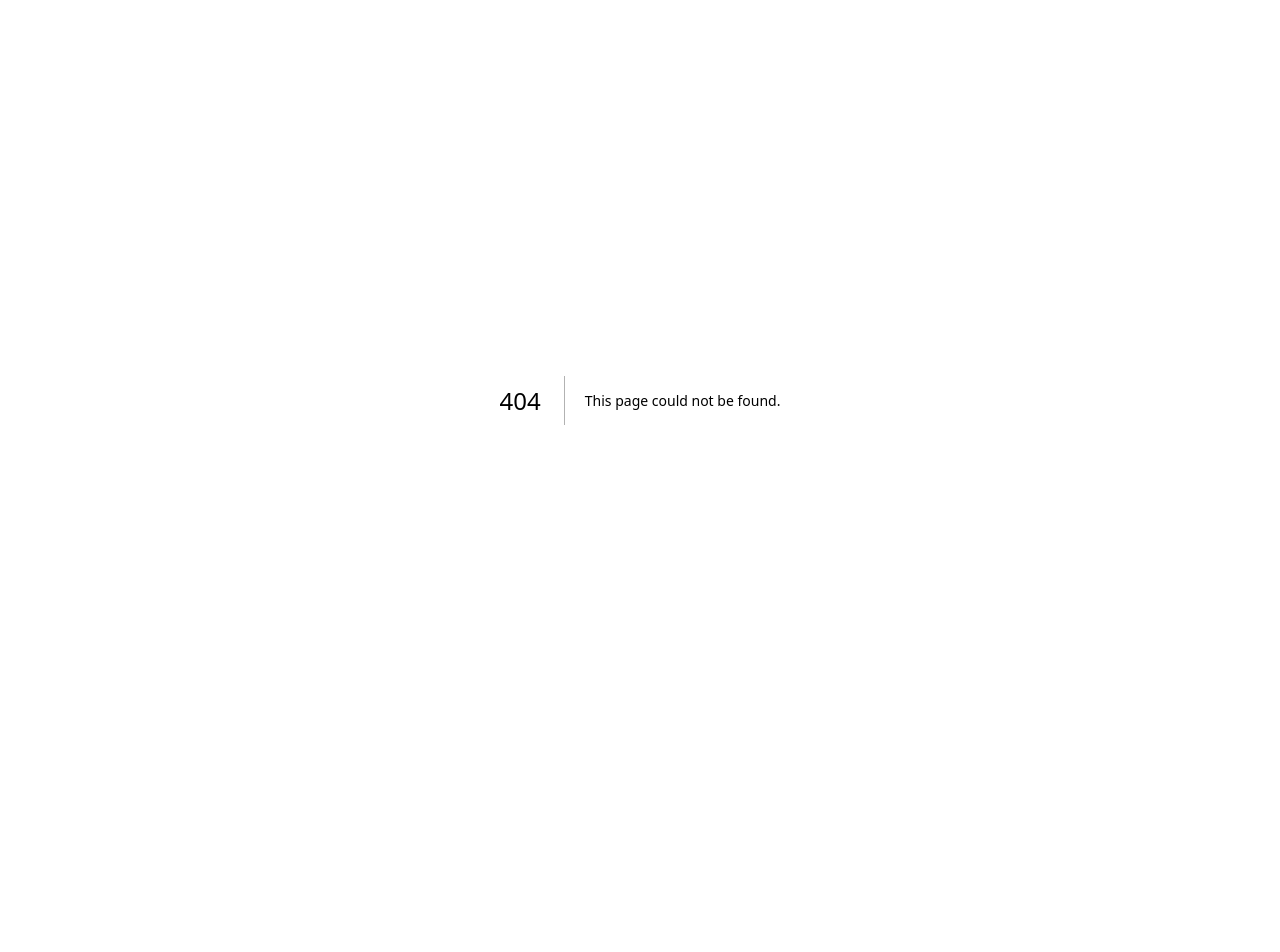
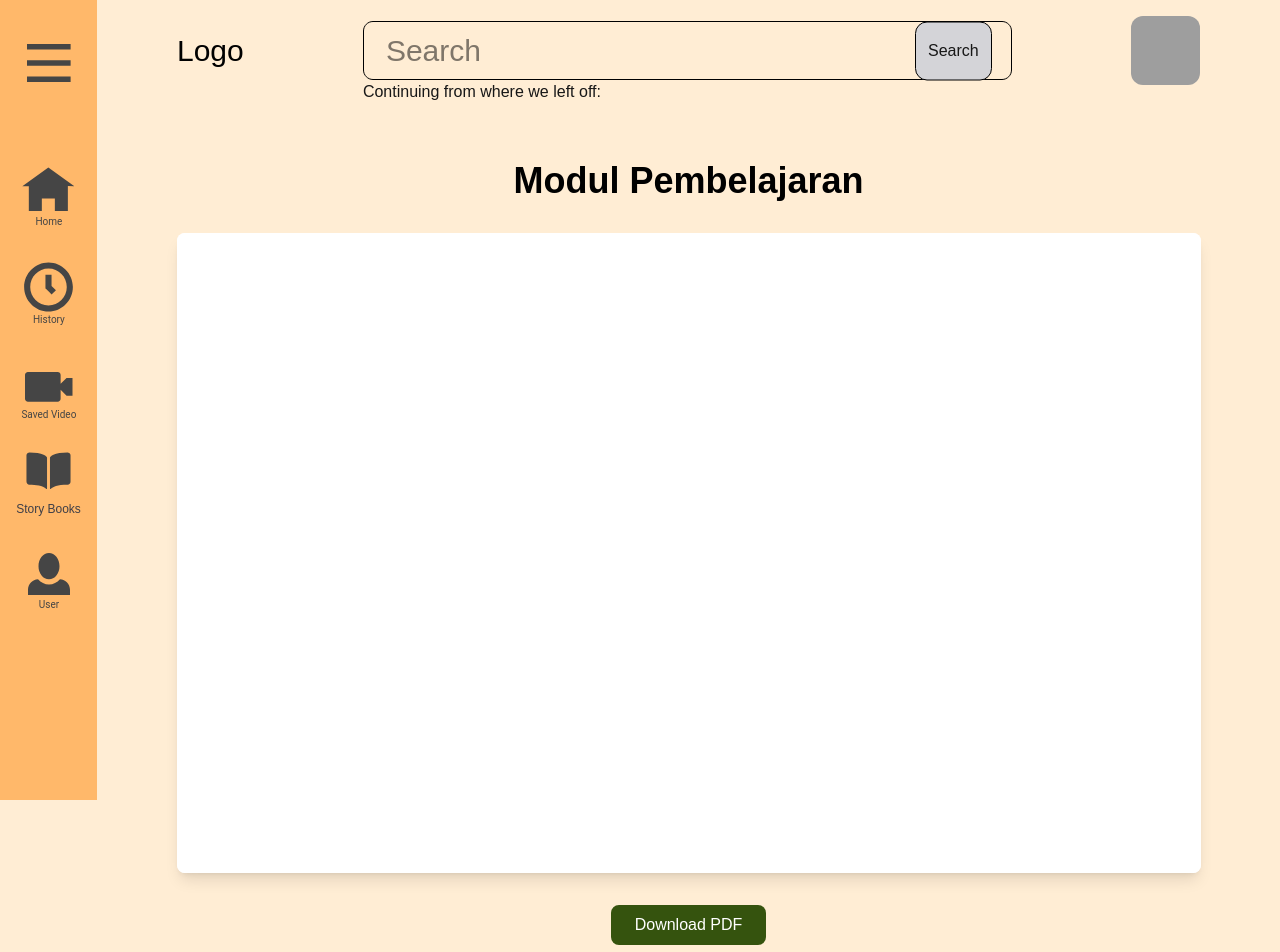
Before and after one commit to muhammad22015/EduSiap-8, a Next.js app in the folder edusiap-app/: page /pdfReader in a window 1280 px wide. Before the commit this address had no page. Shown: the top 952 px of the page. Before the commit the page ends 800 px from the top, so only its background shows below. Built offline with nearby package versions, Linux system fonts and the light colour scheme; grey boxes are pictures that could not be loaded.

Commit message:
Menambahkan Halamn PDFReader

```diff
--- a/edusiap-app/src/app/WatchVideo/[idVideo]/page.tsx
+++ b/edusiap-app/src/app/WatchVideo/[idVideo]/page.tsx
@@ -38,6 +38,9 @@ export default function Home() {
                         <Link href={`/WatchVideo/${idVideo}/quiz`}>
                             <button className='w-70 h-25 bg-green-800 rounded-2xl text-5xl'>QUIZ</button>
                         </Link>
+                        <Link href="/pdfReader">
+                            <button className='w-70 h-25 bg-blue-800 rounded-2xl text-5xl text-white'>Download Materi</button>
+                        </Link>
                     </div>
                     <div className='py-20 px-40 flex flex-4 w-full flex-row gap-12 flex-wrap justify-center align-middle'>
                         {videoData.map((video) => (
--- /dev/null
+++ b/edusiap-app/src/app/pdfReader/page.tsx
@@ -0,0 +1,38 @@
+"use client";
+
+import React from "react";
+import { Sidebar } from "@/components/Sidebar";
+import { Header } from "@/components/Header";
+
+const PdfReaderPage = () => {
+  return (
+    <div className="flex min-h-screen bg-orange-100">
+      <Sidebar />
+      <main className="flex-1 ml-[97px]">
+        <Header />
+        <div className="flex flex-col items-center justify-center w-full px-4 py-10">
+          <h1 className="text-4xl font-bold mb-8 text-center text-black">Modul Pembelajaran</h1>
+
+          <div className="w-full max-w-5xl h-[80vh] bg-white rounded-lg shadow-lg overflow-hidden">
+            <iframe
+              src="/modul-pembelajaran.pdf"
+              className="w-full h-full"
+              title="Modul Pembelajaran"
+            />
+          </div>
+
+          <a
+            href="/modul-pembelajaran.pdf"
+            target="_blank"
+            rel="noopener noreferrer"
+            className="mt-8 px-6 py-2 text-white bg-lime-900 rounded-lg hover:bg-lime-800 transition"
+          >
+            Download PDF
+          </a>
+        </div>
+      </main>
+    </div>
+  );
+};
+
+export default PdfReaderPage;
```
Also changed, not shown: 1 other file (tests, documents, lock files or other folders). Lines whose indentation alone changed are shown as unchanged.
